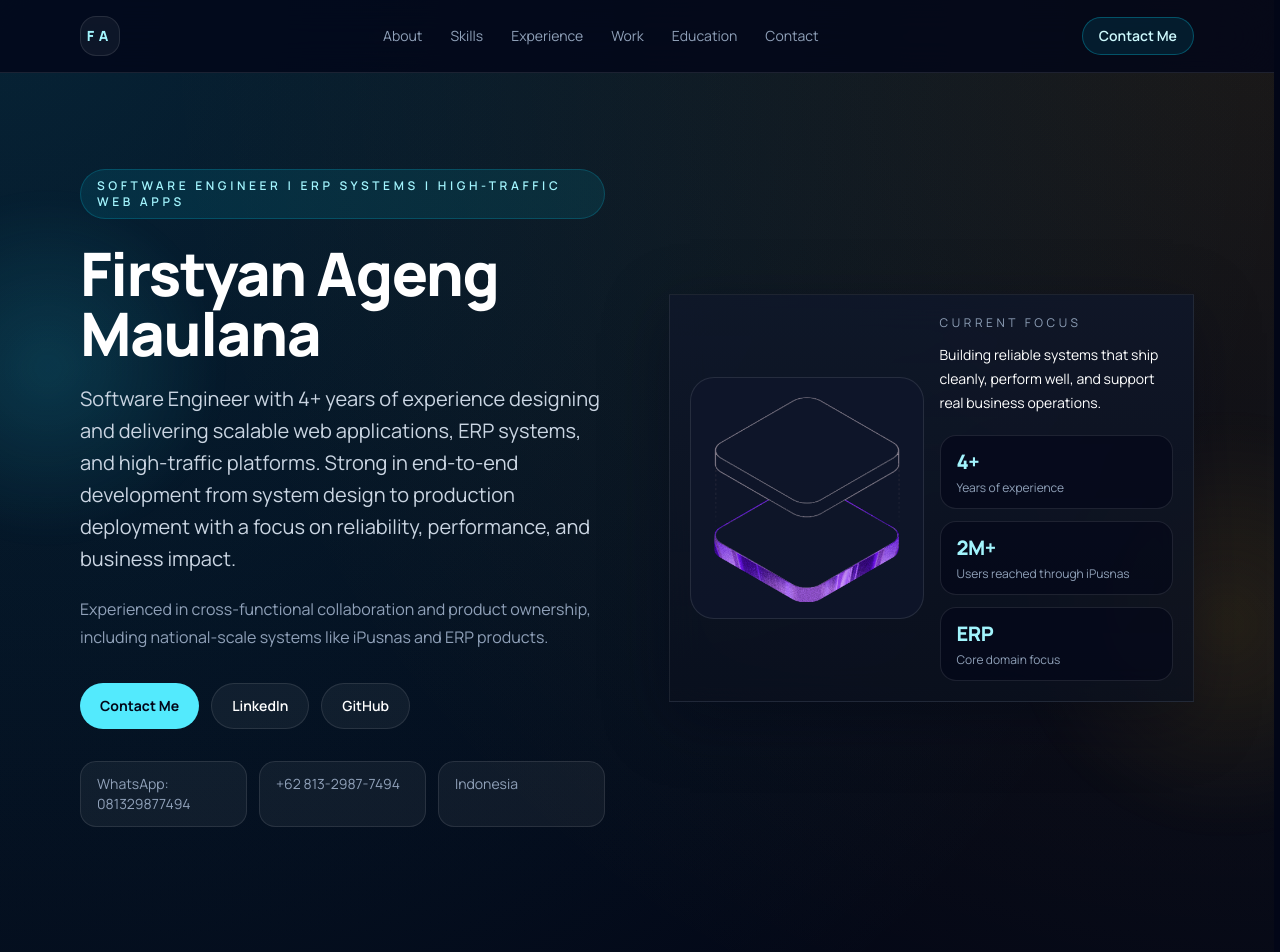
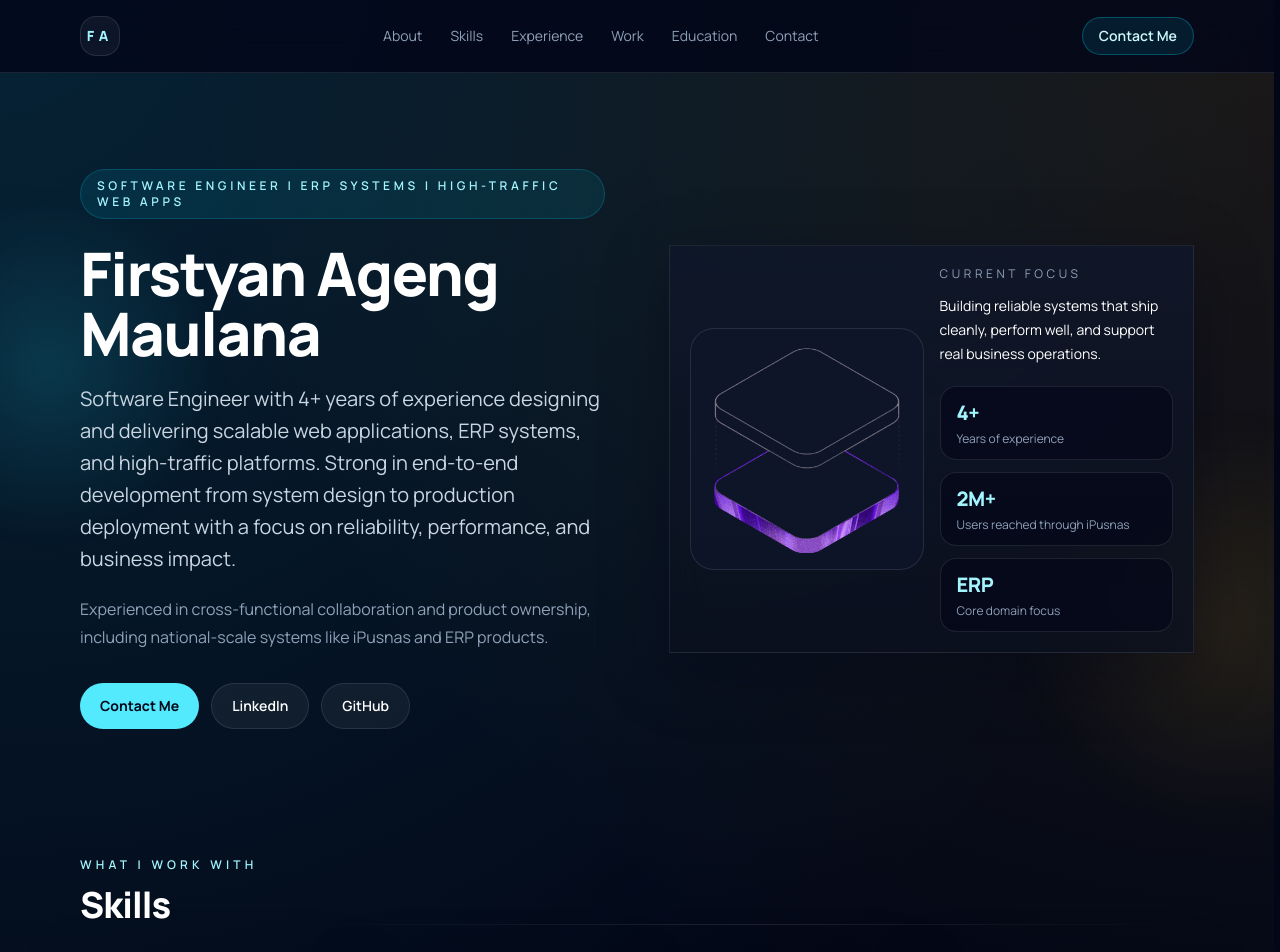
Before and after one commit to solvtech-89/portfolio-ian-, a React (Vite) app: page / in a window 1280 px wide. Shown: the top 952 px of the page. Built offline with nearby package versions, Linux system fonts and the light colour scheme.

Commit message:
updating

```diff
--- a/src/App.css
+++ b/src/App.css
@@ -48,11 +48,7 @@
   width: 26rem;
   height: 26rem;
   border-radius: 999px;
-  background: radial-gradient(
-    circle,
-    rgba(251, 191, 36, 0.1),
-    transparent 72%
-  );
+  background: radial-gradient(circle, rgba(251, 191, 36, 0.1), transparent 72%);
   filter: blur(12px);
 }
 
--- a/src/App.jsx
+++ b/src/App.jsx
@@ -247,23 +247,6 @@ function Hero() {
             >
               GitHub
             </a>
-          </div>
-
-          <div className="mt-8 grid gap-3 text-sm text-slate-400 sm:grid-cols-3">
-            <a
-              href={WHATSAPP_LINK}
-              target="_blank"
-              rel="noreferrer"
-              className="rounded-2xl border border-white/10 bg-white/5 px-4 py-3 transition-colors hover:border-cyan-300/40 hover:bg-cyan-300/10"
-            >
-              WhatsApp: 081329877494
-            </a>
-            <div className="rounded-2xl border border-white/10 bg-white/5 px-4 py-3">
-              +62 813-2987-7494
-            </div>
-            <div className="rounded-2xl border border-white/10 bg-white/5 px-4 py-3">
-              Indonesia
-            </div>
           </div>
         </div>
 
```
